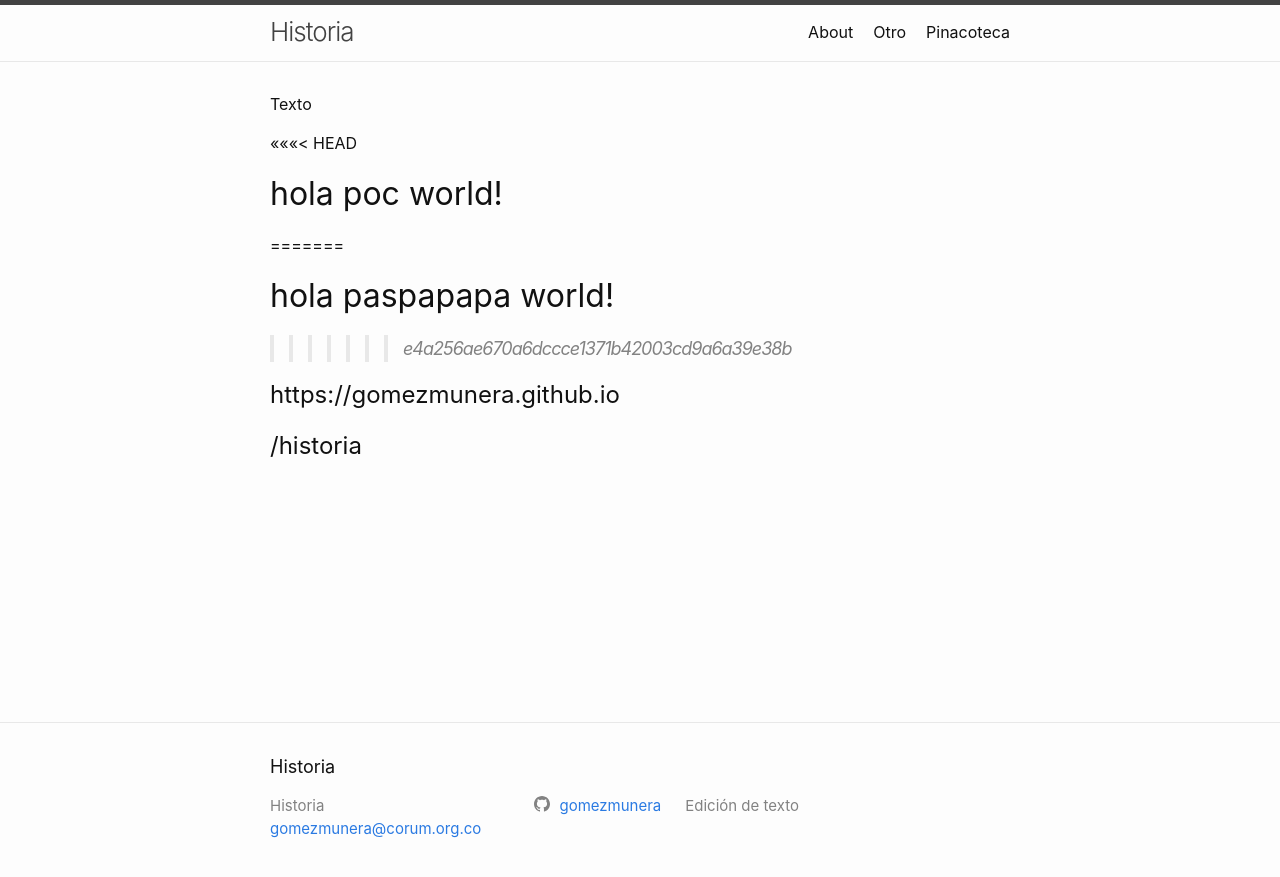
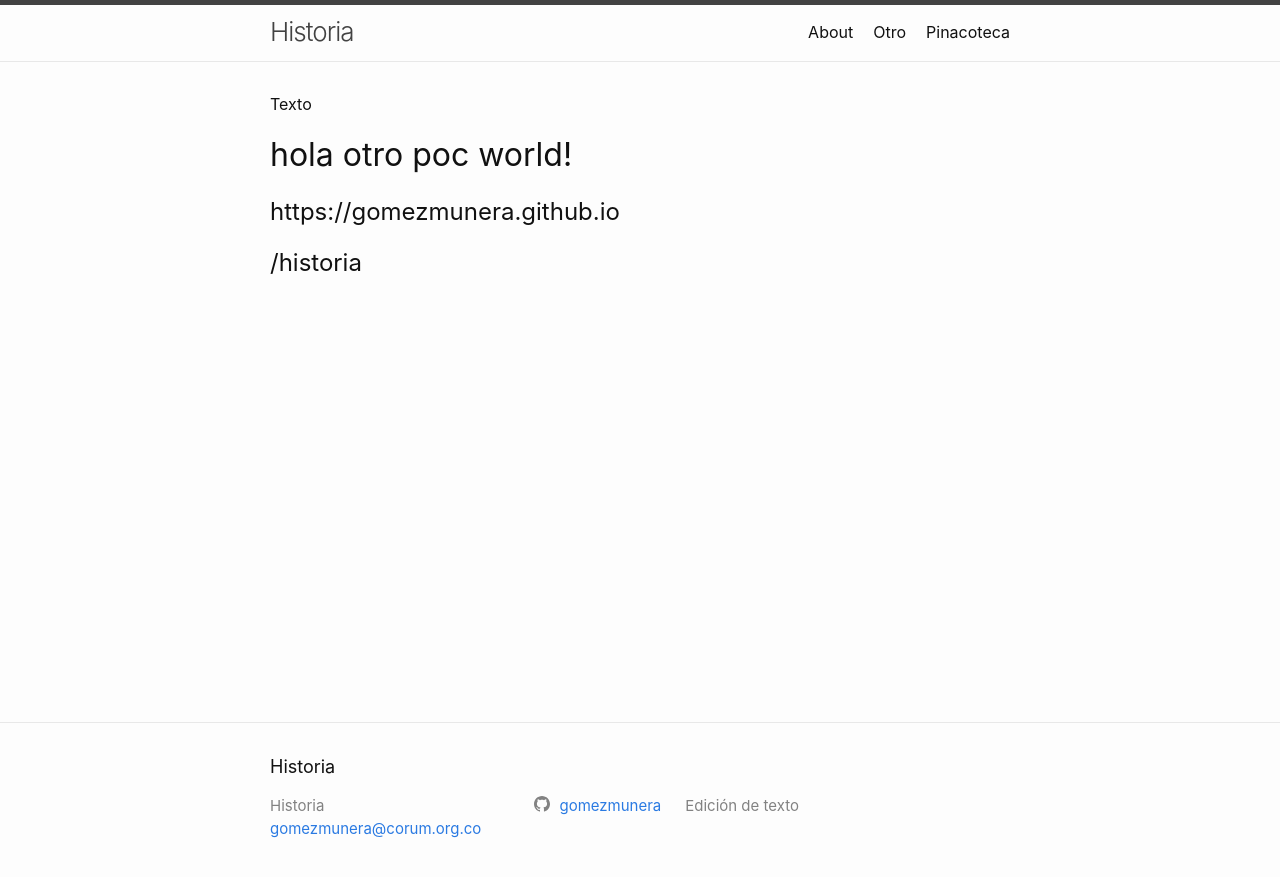
Before and after one commit to GomezMunera/historia, a Jekyll site: the page built from otro.markdown, in a window 1280 px wide. Shown: the top 877 px of the page. Built offline with Jekyll 4.4.1, drawn with Linux system fonts in a browser that asks for light colours.

Commit message:
new push

```diff
--- a/otro.markdown
+++ b/otro.markdown
@@ -5,11 +5,7 @@ permalink: /otro/
 ---
 Texto
 
-<<<<<<< HEAD
-<h1>{{ "hola poc World!" | downcase }}</h1>
-=======
-<h1>{{ "hola paspapapa World!" | downcase }}</h1>
->>>>>>> e4a256ae670a6dccce1371b42003cd9a6a39e38b
+<h1>{{ "hola otro poc World!" | downcase }}</h1>
 
 <h2>{{ site.url }} </h2>
 <h2>{{ site.baseurl }} </h2>
```
